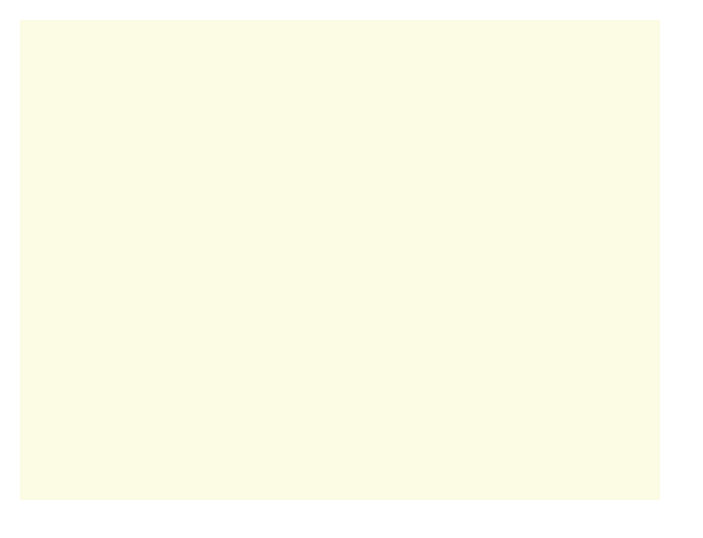
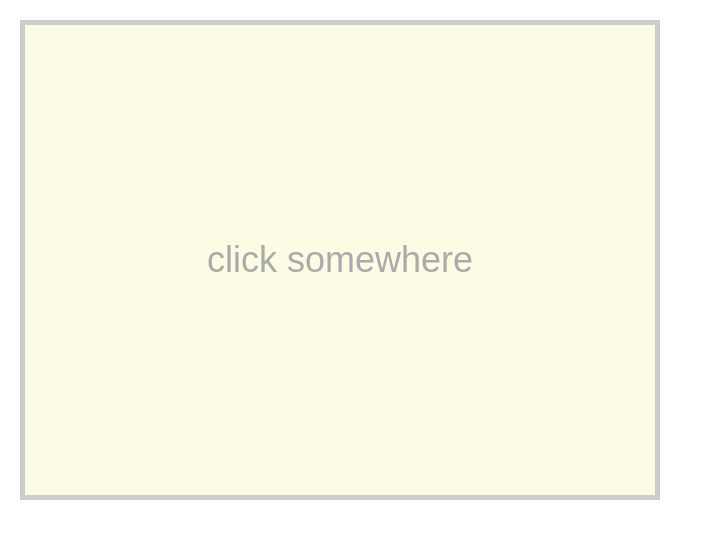
Before and after one commit to kerrickstaley/mondrian, a React (Create React App) app: page / in a window 1280 px wide. Shown: the top 538 px of the page, without its empty margins (0-703 px from the left). Built offline with nearby package versions, Linux system fonts and the light colour scheme.

Commit message:
Add "click somewhere" prompt and border to canvas

```diff
--- a/src/Canvas.js
+++ b/src/Canvas.js
@@ -101,22 +101,40 @@ class Canvas extends Component {
   }
 
   render() {
-    var widgetsInContainers = this.props.widgets.map((widget, index) => {
+    var canvasContent;
+    if (this.props.widgets.length > 0) {
+      // if widgets, render widgets
+      canvasContent = this.props.widgets.map((widget, index) => {
         var containerStyle = {
           position: 'absolute',
-        top: this.state.widgetPositions[0][index].row,
-        left: this.state.widgetPositions[0][index].col,
+          top: this.state.widgetPositions[0][index].row - this.props.borderWidth,
+          left: this.state.widgetPositions[0][index].col - this.props.borderWidth,
           width: this.state.widgetPositions[0][index].width,
           height: this.state.widgetPositions[0][index].height,
         }
         return <div style={ containerStyle } key={ index }>{ widget.widget }</div>;
       });
+    } else {
+      // if no widgets, render a prompt that says "click somewhere"
+      canvasContent = (
+        <div style={{ display: 'flex', height: '100%', justifyContent: 'center', alignItems: 'center' }}>
+          <div style={{ color: '#AAAAAA', fontSize: '36px' }}>click somewhere</div>
+        </div>
+      );
+    }
     return (
       <div
           className="Canvas"
-          style={{ width: this.props.width + 'px', height: this.props.height + 'px', backgroundColor: '#FCFBE3', position: 'relative' }}
+          style={{
+            width: this.props.width + 'px',
+            height: this.props.height + 'px',
+            backgroundColor: '#FCFBE3',
+            position: 'relative',
+            border: this.props.borderWidth + 'px solid #CCCCCC',
+            boxSizing: 'border-box',
+          }}
           onClick={ this.props.onClick }>
-        { widgetsInContainers }
+        { canvasContent }
       </div>
     );
   }
@@ -200,4 +218,8 @@ class Canvas extends Component {
   }
 }
 
+Canvas.defaultProps = {
+  borderWidth: 5,
+};
+
 export default Canvas;
```
Lines whose indentation alone changed are shown as unchanged.
